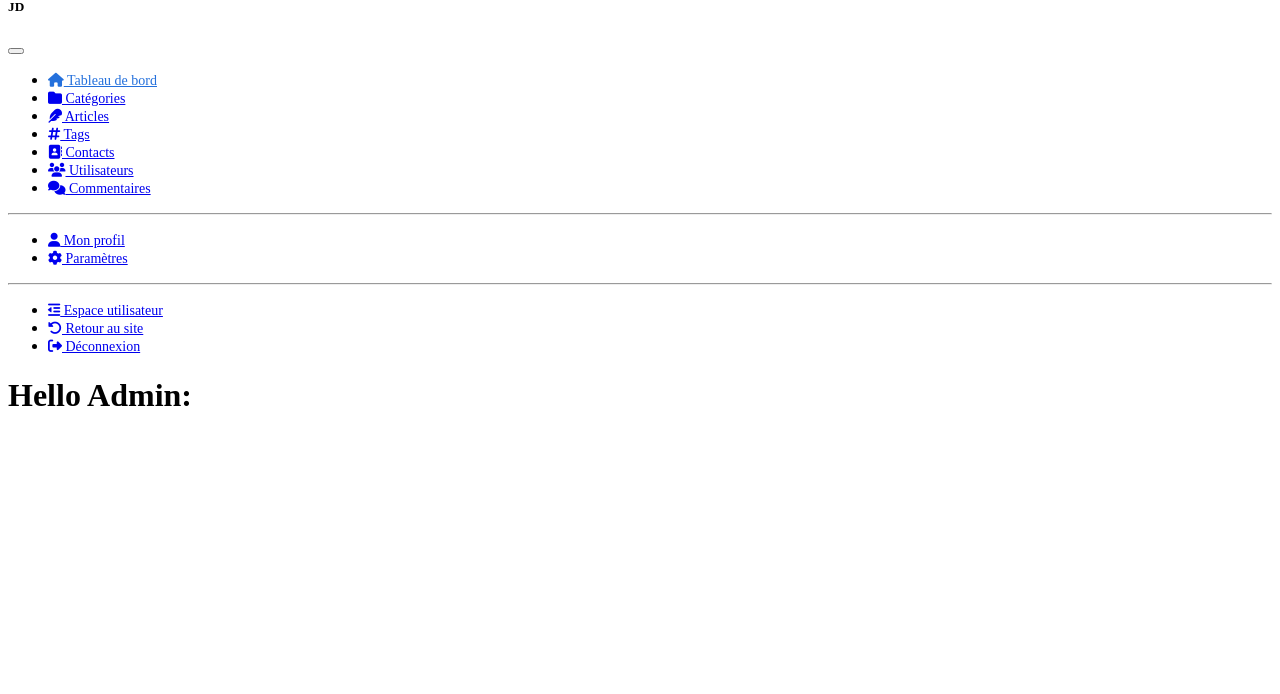
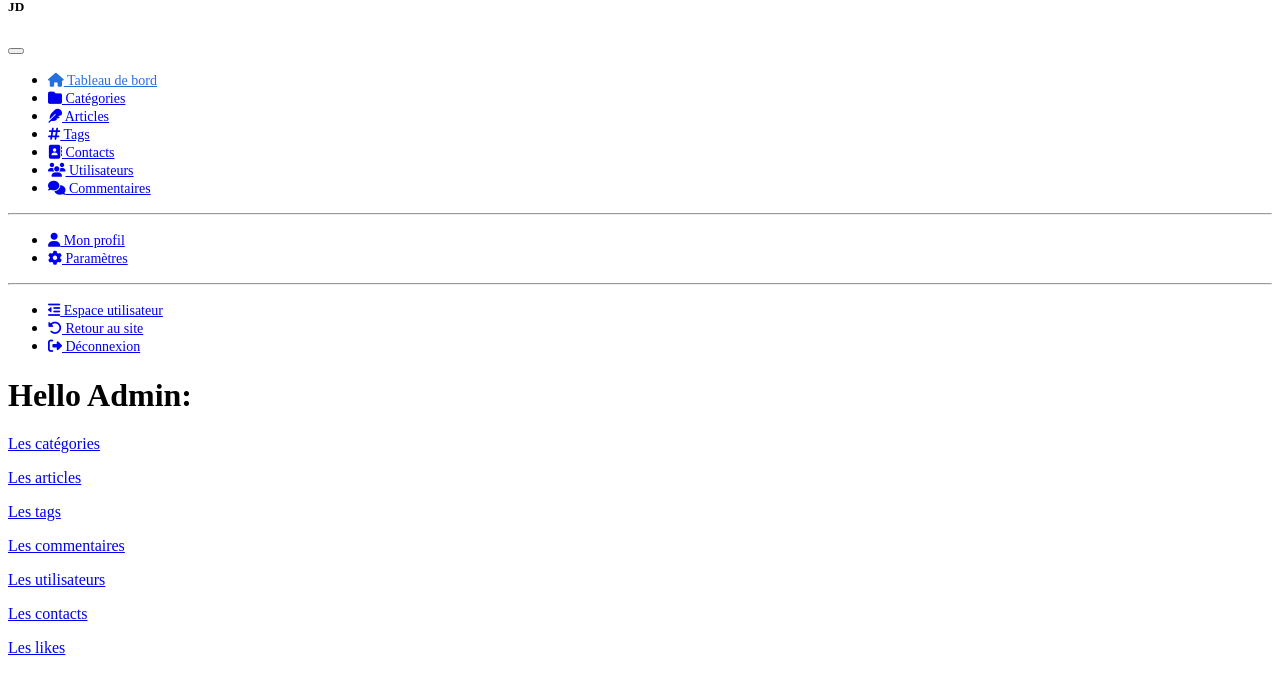
Before and after one commit to jc-aziaha/jean-dupont-blog, a Symfony app: template templates/pages/admin/home/index.html.twig in a window 1280 px wide. Shown: the part 86-780 px from the top of the page. Run offline with Twig, Linux system fonts and the light colour scheme; the template is opened without the code that fills it, so the values that code supplies are empty; some libraries are stand-ins or nearby versions.

Commit message:
feat: L'admin peut maintenant consulter son tableau de bord

```diff
--- a/templates/pages/admin/home/index.html.twig
+++ b/templates/pages/admin/home/index.html.twig
@@ -6,4 +6,82 @@
 
 {% block main %}
     <h1 class="text-center my-3 display-5">Hello Admin: {{app.user.firstName}} {{app.user.lastName}}</h1>
+
+    <div class="container my-5">
+        <div class="row">
+            <div class="col-md-3">
+                <div class="card text-bg-light mb-3">
+                    <div class="card-header">
+                        <a class="text-decoration-none text-dark" href="{{path('app_admin_category_index')}}">Les catégories</a>
+                    </div>
+                    <div class="card-body">
+                        <p class="card-title">{{categories_count}}</p>
+                    </div>
+                </div>
+            </div>
+            <div class="col-md-3">
+                <div class="card text-bg-light mb-3">
+                    <div class="card-header">
+                        <a class="text-decoration-none text-dark" href="{{path('app_admin_post_index')}}">Les articles</a>
+                    </div>
+                    <div class="card-body">
+                        <p class="card-title">{{posts_count}}</p>
+                    </div>
+                </div>
+            </div>
+            <div class="col-md-3">
+                <div class="card text-bg-light mb-3">
+                    <div class="card-header">
+                        <a class="text-decoration-none text-dark" href="{{path('app_admin_tag_index')}}">Les tags</a>
+                    </div>
+                    <div class="card-body">
+                        <p class="card-title">{{tags_count}}</p>
+                    </div>
+                </div>
+            </div>
+            <div class="col-md-3">
+                <div class="card text-bg-light mb-3">
+                    <div class="card-header">
+                        <a class="text-decoration-none text-dark" href="{{path('app_admin_comment_index')}}">Les commentaires</a>
+                    </div>
+                    <div class="card-body">
+                        <p class="card-title">{{comments_count}}</p>
+                    </div>
+                </div>
+            </div>
+        </div>
+
+        <div class="row">
+            <div class="col-md-3">
+                <div class="card text-bg-light mb-3">
+                    <div class="card-header">
+                        <a class="text-decoration-none text-dark" href="{{path('app_admin_user_index')}}">Les utilisateurs</a>
+                    </div>
+                    <div class="card-body">
+                        <p class="card-title">{{users_count}}</p>
+                    </div>
+                </div>
+            </div>
+            <div class="col-md-3">
+                <div class="card text-bg-light mb-3">
+                    <div class="card-header">
+                        <a class="text-decoration-none text-dark" href="{{path('app_admin_contact_index')}}">Les contacts</a>
+                    </div>
+                    <div class="card-body">
+                        <p class="card-title">{{contacts_count}}</p>
+                    </div>
+                </div>
+            </div>
+            <div class="col-md-3">
+                <div class="card text-bg-light mb-3">
+                    <div class="card-header">
+                        <a class="text-decoration-none text-dark" href="#">Les likes</a>
+                    </div>
+                    <div class="card-body">
+                        <p class="card-title">{{likes_count}}</p>
+                    </div>
+                </div>
+            </div>
+        </div>
+    </div>
 {% endblock %}
--- a/templates/themes/base_admin.html.twig
+++ b/templates/themes/base_admin.html.twig
@@ -177,7 +177,7 @@
 						<div class="offcanvas-body d-md-flex flex-column p-0 pt-lg-3 overflow-y-auto">
 							<ul class="nav flex-column">
 								<li class="nav-item">
-									<a class="nav-link d-flex align-items-center gap-2 active text-dark" aria-current="page" href="#">
+									<a class="nav-link d-flex align-items-center gap-2 active text-dark" aria-current="page" href="{{path('app_admin_home')}}">
                                         <i class="fa-solid fa-house"></i>
 										Tableau de bord
 									</a>
```
Also changed, not shown: src/Controller/Admin/Home/HomeController.php (+27 -1 lines).
